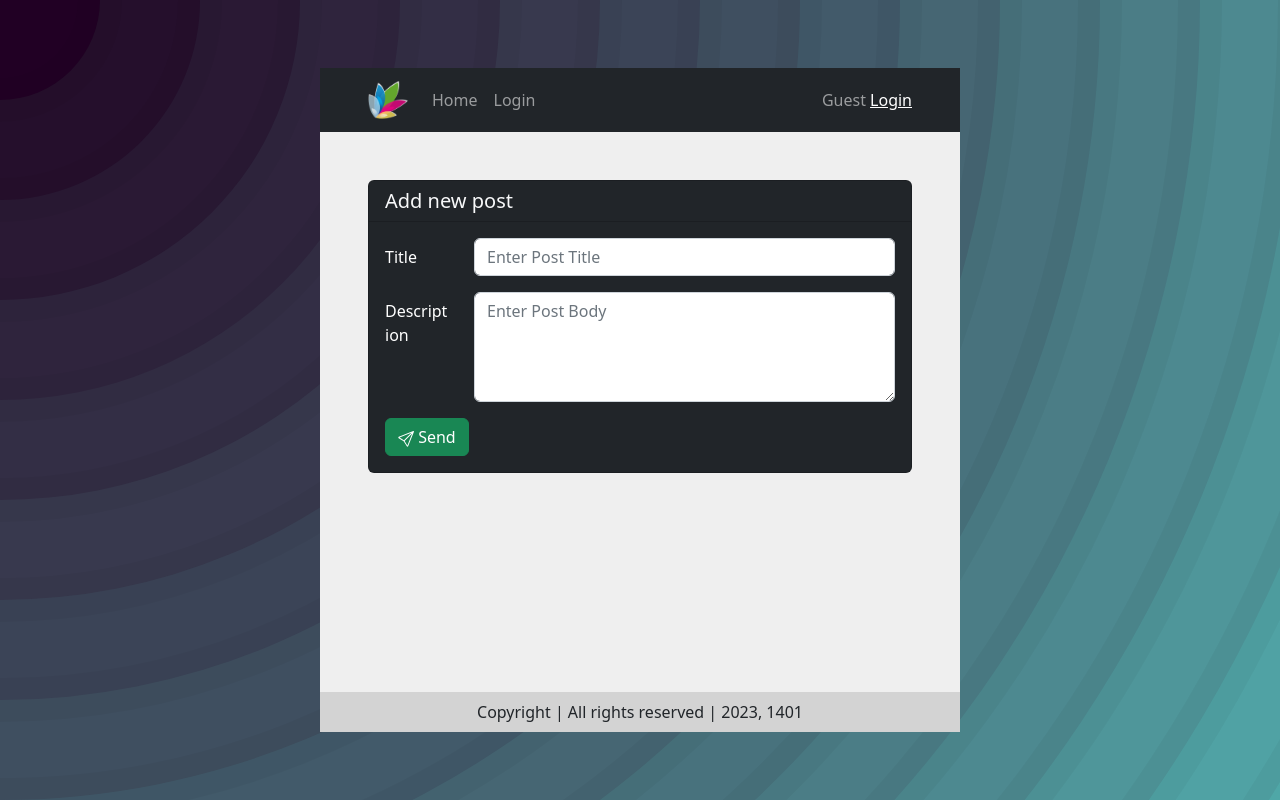
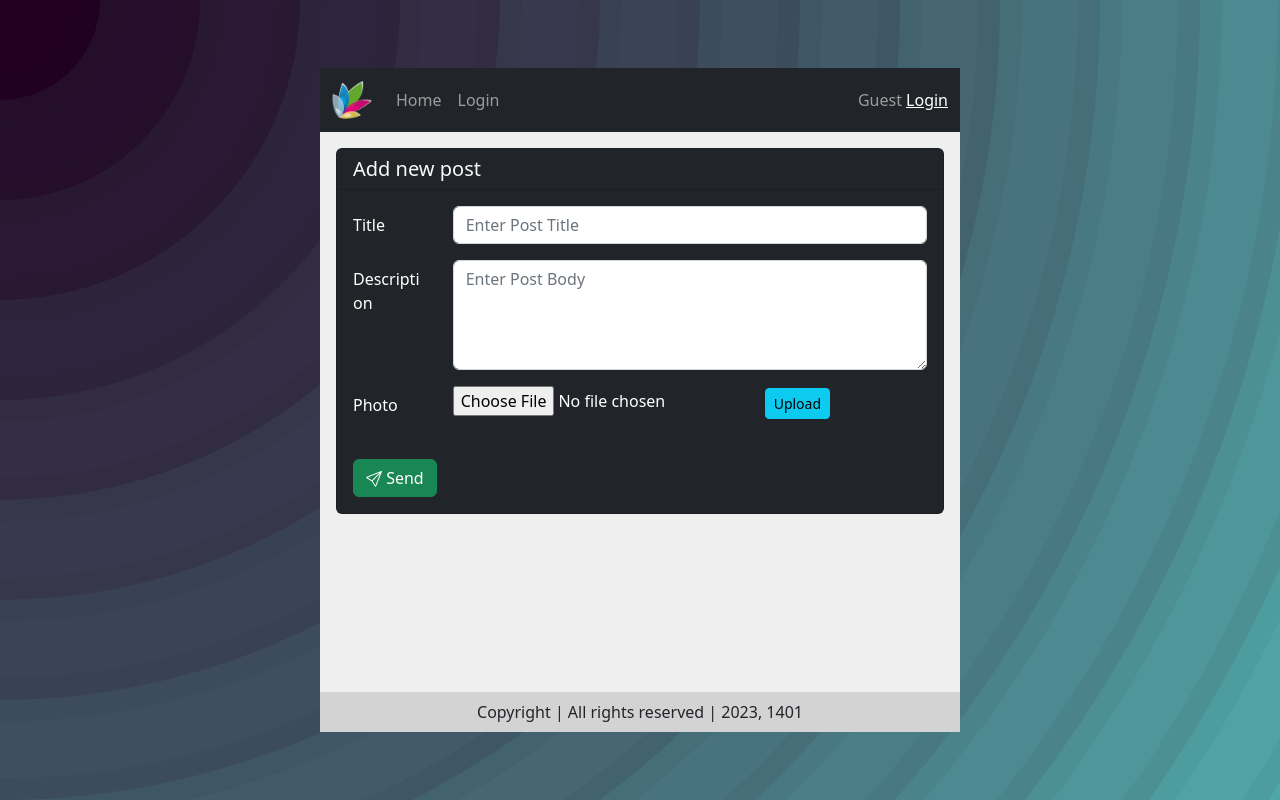
Before and after one commit to safariehsan/mini-social-app, a React (Create React App) app: page /new-post in a window 1280 px wide. Built offline with nearby package versions, Linux system fonts and the light colour scheme; no server answers.

Commit message:
add image uploading feature

```diff
--- a/package.json
+++ b/package.json
@@ -4,6 +4,7 @@
   "private": true,
   "dependencies": {
     "@hookform/resolvers": "^2.9.10",
+    "@popperjs/core": "^2.11.6",
     "@testing-library/jest-dom": "^5.16.5",
     "@testing-library/react": "^13.4.0",
     "@testing-library/user-event": "^13.5.0",
@@ -22,6 +23,7 @@
     "react-scripts": "5.0.1",
     "sass": "^1.56.2",
     "typescript": "^4.9.4",
+    "uuid": "^9.0.0",
     "web-vitals": "^2.1.4",
     "yup": "^0.32.11"
   },
@@ -52,6 +54,7 @@
     ]
   },
   "devDependencies": {
+    "@types/uuid": "^9.0.0",
     "gh-pages": "^4.0.0"
   }
 }
--- a/src/components/Layout.tsx
+++ b/src/components/Layout.tsx
@@ -5,7 +5,7 @@ export const Theme = ({ children }: any) => {
   return (
     <div className="layout d-flex justify-content-center flex-column w-50 m-auto">
       <Header />
-      <main className="container p-5">{children}</main>
+      <main className="container p-3">{children}</main>
       <Footer />
     </div>
   );
--- a/src/components/Navbar.tsx
+++ b/src/components/Navbar.tsx
@@ -15,7 +15,7 @@ const Navbar = () => {
   };
   return (
     <nav className="navbar navbar-expand-lg navbar-dark bg-dark">
-      <div className="container px-5">
+      <div className="container">
         <Link className="navbar-brand" to="/">
           <img src={AppLogo} alt="logo" width={40} />
         </Link>
@@ -41,7 +41,11 @@ const Navbar = () => {
                 Home{" "}
               </Link>
             </li>
-            {!user ? (
+            {loading ? (
+              <li className="nav-item">
+                <Spinner />
+              </li>
+            ) : !user ? (
               <li className="nav-item">
                 <Link className="nav-link" to="/login">
                   Login
--- a/src/components/Post.tsx
+++ b/src/components/Post.tsx
@@ -11,6 +11,7 @@ import { useEffect, useState } from "react";
 import { useAuthState } from "react-firebase-hooks/auth";
 import { auth, db } from "../config/firebase";
 import { PostType } from "../components/Posts";
+
 interface IPost {
   post: PostType;
 }
@@ -80,7 +81,16 @@ export const PostItem = (props: IPost) => {
       <div className="card-header bg-dark text-white">
         <h3 className="h5">{props.post.title}</h3>
       </div>
-      <div className="card-body">{props.post.description}</div>
+      <div className="card-body">
+        <img
+          width={300}
+          alt="post-image"
+          src={props.post.photo}
+          // src={`https://firebasestorage.googleapis.com/v0/b/react-social-app-cfda3.appspot.com/o/images%2F${props.post.photo}`}
+        />
+        <br />
+        {props.post.description}
+      </div>
       <div className="card-footer">
         <div className="d-flex justify-content-between align-items-center align-self-center">
           <small className="post-meta text-muted">
@@ -95,10 +105,19 @@ export const PostItem = (props: IPost) => {
               <path d="M1.5 1a.5.5 0 0 0-.5.5v3a.5.5 0 0 1-1 0v-3A1.5 1.5 0 0 1 1.5 0h3a.5.5 0 0 1 0 1h-3zM11 .5a.5.5 0 0 1 .5-.5h3A1.5 1.5 0 0 1 16 1.5v3a.5.5 0 0 1-1 0v-3a.5.5 0 0 0-.5-.5h-3a.5.5 0 0 1-.5-.5zM.5 11a.5.5 0 0 1 .5.5v3a.5.5 0 0 0 .5.5h3a.5.5 0 0 1 0 1h-3A1.5 1.5 0 0 1 0 14.5v-3a.5.5 0 0 1 .5-.5zm15 0a.5.5 0 0 1 .5.5v3a1.5 1.5 0 0 1-1.5 1.5h-3a.5.5 0 0 1 0-1h3a.5.5 0 0 0 .5-.5v-3a.5.5 0 0 1 .5-.5z" />
               <path d="M3 14s-1 0-1-1 1-4 6-4 6 3 6 4-1 1-1 1H3zm8-9a3 3 0 1 1-6 0 3 3 0 0 1 6 0z" />
             </svg>{" "}
-            {props.post.username}{"  "}
-            <svg xmlns="http://www.w3.org/2000/svg" width="16" height="16" fill="currentColor" className="bi bi-calendar-week-fill" viewBox="0 0 16 16">
-            <path d="M4 .5a.5.5 0 0 0-1 0V1H2a2 2 0 0 0-2 2v1h16V3a2 2 0 0 0-2-2h-1V.5a.5.5 0 0 0-1 0V1H4V.5zM16 14V5H0v9a2 2 0 0 0 2 2h12a2 2 0 0 0 2-2zM9.5 7h1a.5.5 0 0 1 .5.5v1a.5.5 0 0 1-.5.5h-1a.5.5 0 0 1-.5-.5v-1a.5.5 0 0 1 .5-.5zm3 0h1a.5.5 0 0 1 .5.5v1a.5.5 0 0 1-.5.5h-1a.5.5 0 0 1-.5-.5v-1a.5.5 0 0 1 .5-.5zM2 10.5a.5.5 0 0 1 .5-.5h1a.5.5 0 0 1 .5.5v1a.5.5 0 0 1-.5.5h-1a.5.5 0 0 1-.5-.5v-1zm3.5-.5h1a.5.5 0 0 1 .5.5v1a.5.5 0 0 1-.5.5h-1a.5.5 0 0 1-.5-.5v-1a.5.5 0 0 1 .5-.5z"/>
-          </svg> {props.post.datetime}
+            {props.post.username}
+            {"  "}
+            <svg
+              xmlns="http://www.w3.org/2000/svg"
+              width="16"
+              height="16"
+              fill="currentColor"
+              className="bi bi-calendar-week-fill"
+              viewBox="0 0 16 16"
+            >
+              <path d="M4 .5a.5.5 0 0 0-1 0V1H2a2 2 0 0 0-2 2v1h16V3a2 2 0 0 0-2-2h-1V.5a.5.5 0 0 0-1 0V1H4V.5zM16 14V5H0v9a2 2 0 0 0 2 2h12a2 2 0 0 0 2-2zM9.5 7h1a.5.5 0 0 1 .5.5v1a.5.5 0 0 1-.5.5h-1a.5.5 0 0 1-.5-.5v-1a.5.5 0 0 1 .5-.5zm3 0h1a.5.5 0 0 1 .5.5v1a.5.5 0 0 1-.5.5h-1a.5.5 0 0 1-.5-.5v-1a.5.5 0 0 1 .5-.5zM2 10.5a.5.5 0 0 1 .5-.5h1a.5.5 0 0 1 .5.5v1a.5.5 0 0 1-.5.5h-1a.5.5 0 0 1-.5-.5v-1zm3.5-.5h1a.5.5 0 0 1 .5.5v1a.5.5 0 0 1-.5.5h-1a.5.5 0 0 1-.5-.5v-1a.5.5 0 0 1 .5-.5z" />
+            </svg>{" "}
+            {props.post.datetime}
           </small>
           <div>
             <button
@@ -112,12 +131,12 @@ export const PostItem = (props: IPost) => {
                     width="16"
                     height="16"
                     fill="red"
-                    className="bi bi-balloon-heart-fill"
+                    className="bi bi-heart-fill"
                     viewBox="0 0 16 16"
                   >
                     <path
                       fillRule="evenodd"
-                      d="M8.49 10.92C19.412 3.382 11.28-2.387 8 .986 4.719-2.387-3.413 3.382 7.51 10.92l-.234.468a.25.25 0 1 0 .448.224l.04-.08c.009.17.024.315.051.45.068.344.208.622.448 1.102l.013.028c.212.422.182.85.05 1.246-.135.402-.366.751-.534 1.003a.25.25 0 0 0 .416.278l.004-.007c.166-.248.431-.646.588-1.115.16-.479.212-1.051-.076-1.629-.258-.515-.365-.732-.419-1.004a2.376 2.376 0 0 1-.037-.289l.008.017a.25.25 0 1 0 .448-.224l-.235-.468ZM6.726 1.269c-1.167-.61-2.8-.142-3.454 1.135-.237.463-.36 1.08-.202 1.85.055.27.467.197.527-.071.285-1.256 1.177-2.462 2.989-2.528.234-.008.348-.278.14-.386Z"
+                      d="M8 1.314C12.438-3.248 23.534 4.735 8 15-7.534 4.736 3.562-3.248 8 1.314z"
                     />
                   </svg>
                 </>
@@ -128,13 +147,10 @@ export const PostItem = (props: IPost) => {
                     width="16"
                     height="16"
                     fill="currentColor"
-                    className="bi bi-balloon-heart"
+                    className="bi bi-heart"
                     viewBox="0 0 16 16"
                   >
-                    <path
-                      fillRule="evenodd"
-                      d="m8 2.42-.717-.737c-1.13-1.161-3.243-.777-4.01.72-.35.685-.451 1.707.236 3.062C4.16 6.753 5.52 8.32 8 10.042c2.479-1.723 3.839-3.29 4.491-4.577.687-1.355.587-2.377.236-3.061-.767-1.498-2.88-1.882-4.01-.721L8 2.42Zm-.49 8.5c-10.78-7.44-3-13.155.359-10.063.045.041.089.084.132.129.043-.045.087-.088.132-.129 3.36-3.092 11.137 2.624.357 10.063l.235.468a.25.25 0 1 1-.448.224l-.008-.017c.008.11.02.202.037.29.054.27.161.488.419 1.003.288.578.235 1.15.076 1.629-.157.469-.422.867-.588 1.115l-.004.007a.25.25 0 1 1-.416-.278c.168-.252.4-.6.533-1.003.133-.396.163-.824-.049-1.246l-.013-.028c-.24-.48-.38-.758-.448-1.102a3.177 3.177 0 0 1-.052-.45l-.04.08a.25.25 0 1 1-.447-.224l.235-.468ZM6.013 2.06c-.649-.18-1.483.083-1.85.798-.131.258-.245.689-.08 1.335.063.244.414.198.487-.043.21-.697.627-1.447 1.359-1.692.217-.073.304-.337.084-.398Z"
-                    />
+                    <path d="m8 2.748-.717-.737C5.6.281 2.514.878 1.4 3.053c-.523 1.023-.641 2.5.314 4.385.92 1.815 2.834 3.989 6.286 6.357 3.452-2.368 5.365-4.542 6.286-6.357.955-1.886.838-3.362.314-4.385C13.486.878 10.4.28 8.717 2.01L8 2.748zM8 15C-7.333 4.868 3.279-3.04 7.824 1.143c.06.055.119.112.176.171a3.12 3.12 0 0 1 .176-.17C12.72-3.042 23.333 4.867 8 15z" />
                   </svg>
                 </>
               )}
--- a/src/components/PostForm.tsx
+++ b/src/components/PostForm.tsx
@@ -5,20 +5,43 @@ import { addDoc, collection, Timestamp } from "firebase/firestore";
 import { auth, db } from "../config/firebase";
 import { useAuthState } from "react-firebase-hooks/auth";
 import { useNavigate } from "react-router-dom";
+import { useEffect, useState } from "react";
+import { storage } from "../config/firebase";
+import {
+  listAll,
+  ref,
+  uploadBytes,
+  getDownloadURL,
+  getStorage,
+} from "firebase/storage";
+import { v4 as uuidv4 } from "uuid";
+import { Spinner } from "./Spinner";
 
 interface NewPost {
   title: string;
   description: string;
   datetime: string;
+  photo: string;
 }
 
 export const PostForm = () => {
+  const [uploadImage, setUploadImage] = useState<any>(null);
+  const [uploadedUrl, setUploadedUrl] = useState<string>("");
+  const [isUploading, setIsUploading] = useState<boolean>(false);
+  const [isUploaded, setIsUploaded] = useState<boolean>(false);
   const navigate = useNavigate();
   const [user] = useAuthState(auth);
   const schema = yup.object().shape({
     title: yup.string().required("*Title is required"),
     description: yup.string().required("*Description is required"),
+    photo: yup.mixed().test("file", "*Image is required", (value) => {
+      if (value.length > 0) {
+        return true;
+      }
+      return false;
+    }),
   });
+
   const {
     register,
     handleSubmit,
@@ -27,17 +50,61 @@ export const PostForm = () => {
     resolver: yupResolver(schema),
   });
   const postsCollection = collection(db, "posts");
+  const imgFolderRef = ref(storage, "images/");
+
   const onFormSubmit = async (values: NewPost) => {
+    try {
+      if (isUploaded) {
         await addDoc(postsCollection, {
           // title: values.title,
           // description: values.description,
           ...values,
+          photo: uploadedUrl,
           username: user?.displayName,
           userId: user?.uid,
           datetime: Timestamp.now().toDate().toDateString(),
         });
         navigate("/");
+      } else {
+        alert("please upload image first");
+      }
+    } catch (err) {
+      alert("Error!");
+    }
   };
+  const renameUploadedFile = (name: string) => {
+    const fileExtension = "." + name?.split(".").pop()!.toLowerCase();
+    const newFileName = uploadImage?.name.replace(
+      fileExtension,
+      "-" + uuidv4() + fileExtension
+    );
+    return newFileName;
+  };
+  const uploadImageHandler = () => {
+    try {
+      setIsUploading(true);
+      const imgRef = ref(
+        storage,
+        `images/${renameUploadedFile(uploadImage?.name)}`
+      );
+      uploadBytes(imgRef, uploadImage!).then((snapshot) => {
+        listAll(imgFolderRef).then((res) => {
+          res.items.forEach((item) => {
+            if (item.fullPath === snapshot.metadata.fullPath)
+              getDownloadURL(item).then((url) => {
+                setUploadedUrl(url);
+                setIsUploaded(true);
+                setIsUploading(false);
+                // alert("image uploaded!");
+              });
+          });
+        });
+      });
+    } catch (err) {
+      console.log(err);
+    }
+  };
+
   return (
     <div className="card text-white bg-dark">
       <div className="card-header bg-dark text-light h5">Add new post</div>
@@ -63,7 +130,7 @@ export const PostForm = () => {
             </div>
           </div>
           <div className="form-group row">
-            <label htmlFor="inputPassword3" className="col-sm-2 col-form-label">
+            <label htmlFor="description" className="col-sm-2 col-form-label">
               Description
             </label>
             <div className="col-sm-10">
@@ -78,6 +145,30 @@ export const PostForm = () => {
               </p>
             </div>
           </div>
+          <div className="form-group row">
+            <label htmlFor="photo" className="col-sm-2 col-form-label">
+              Photo
+            </label>
+            <div className="col-sm-10">
+              <input
+                {...register("photo")}
+                type="file"
+                onChange={(e: any) => setUploadImage(e.target.files[0])}
+              />
+              <button
+                onClick={uploadImageHandler}
+                type="button"
+                className="btn btn-sm btn-info"
+              >
+                {isUploading ? <Spinner /> : "Upload"}
+              </button>
+              <p className="invalid-feedback d-block">
+                {errors.photo?.message}
+              </p>
+            </div>
+          </div>
+          {isUploaded ? <img width="300" src={uploadedUrl} alt="test" /> : ""}
+          <br />
           <button type="submit" className="btn btn-success">
             <svg
               xmlns="http://www.w3.org/2000/svg"
--- a/src/components/Posts.tsx
+++ b/src/components/Posts.tsx
@@ -10,6 +10,7 @@ export interface PostType {
   title: string;
   description: string;
   datetime: string;
+  photo: string;
 }
 
 export const Posts = () => {
@@ -30,9 +31,9 @@ export const Posts = () => {
   }, []);
   return (
     <div className="d-flex justify-content-center flex-column">
-      <div className="posts">
       {postsList ? (
         postsList.map((item, index) => {
+          // console.log(item);
           return <PostItem key={index} post={item} />;
         })
       ) : (
@@ -51,6 +52,5 @@ export const Posts = () => {
         </div>
       )}
     </div>
-    </div>
   );
 };
--- a/src/config/firebase.ts
+++ b/src/config/firebase.ts
@@ -2,19 +2,29 @@
 import { initializeApp } from "firebase/app";
 import { getAuth, GoogleAuthProvider } from "firebase/auth";
 import { getFirestore } from "firebase/firestore";
+import { getStorage } from "firebase/storage";
+
+const {
+  REACT_APP_API_KEY,
+  REACT_APP_AUTH_DOMAIN,
+  REACT_APP_PROJECT_ID,
+  REACT_APP_STORAGE_BUCKET,
+  REACT_APP_MESSAGING_SENDER_ID,
+  REACT_APP_APP_ID,
+} = process.env;
 
 const firebaseConfig = {
-  apiKey: process.env.REACT_APP_API_KEY,
-  authDomain: process.env.REACT_APP_AUTH_DOMAIN,
-  projectId: process.env.REACT_APP_PROJECT_ID,
-  storageBucket: process.env.REACT_APP_STORAGE_BUCKET,
-  messagingSenderId: process.env.REACT_APP_MESSAGING_SENDER_ID,
-  appId: process.env.REACT_APP_APP_ID,
+  apiKey: REACT_APP_API_KEY,
+  authDomain: REACT_APP_AUTH_DOMAIN,
+  projectId: REACT_APP_PROJECT_ID,
+  storageBucket: REACT_APP_STORAGE_BUCKET,
+  messagingSenderId: REACT_APP_MESSAGING_SENDER_ID,
+  appId: REACT_APP_APP_ID,
 };
 
 // Initialize Firebase
 const app = initializeApp(firebaseConfig);
-
+export const storage = getStorage(app);
 export const auth = getAuth(app);
 export const provider = new GoogleAuthProvider();
 export const db = getFirestore(app);
--- a/src/pages/Home.tsx
+++ b/src/pages/Home.tsx
@@ -1,7 +1,7 @@
 import { Posts } from "../components/Posts";
 
 const Home = () => {
-  return <Posts />;
+  return <><h1>Posts:</h1><Posts /></>;
 };
 
 export default Home;
```
Also changed, not shown: 2 other files (tests, documents, lock files or other folders). Lines whose indentation alone changed are shown as unchanged.
